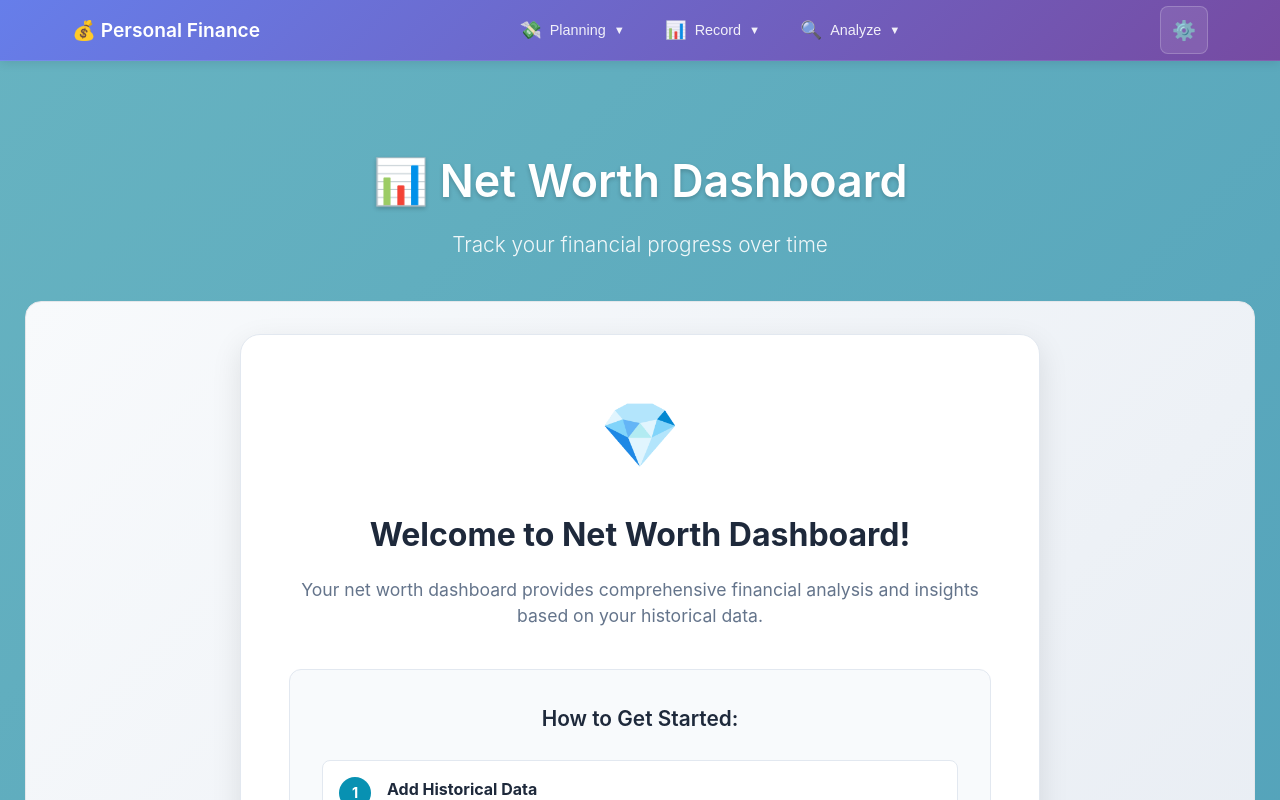
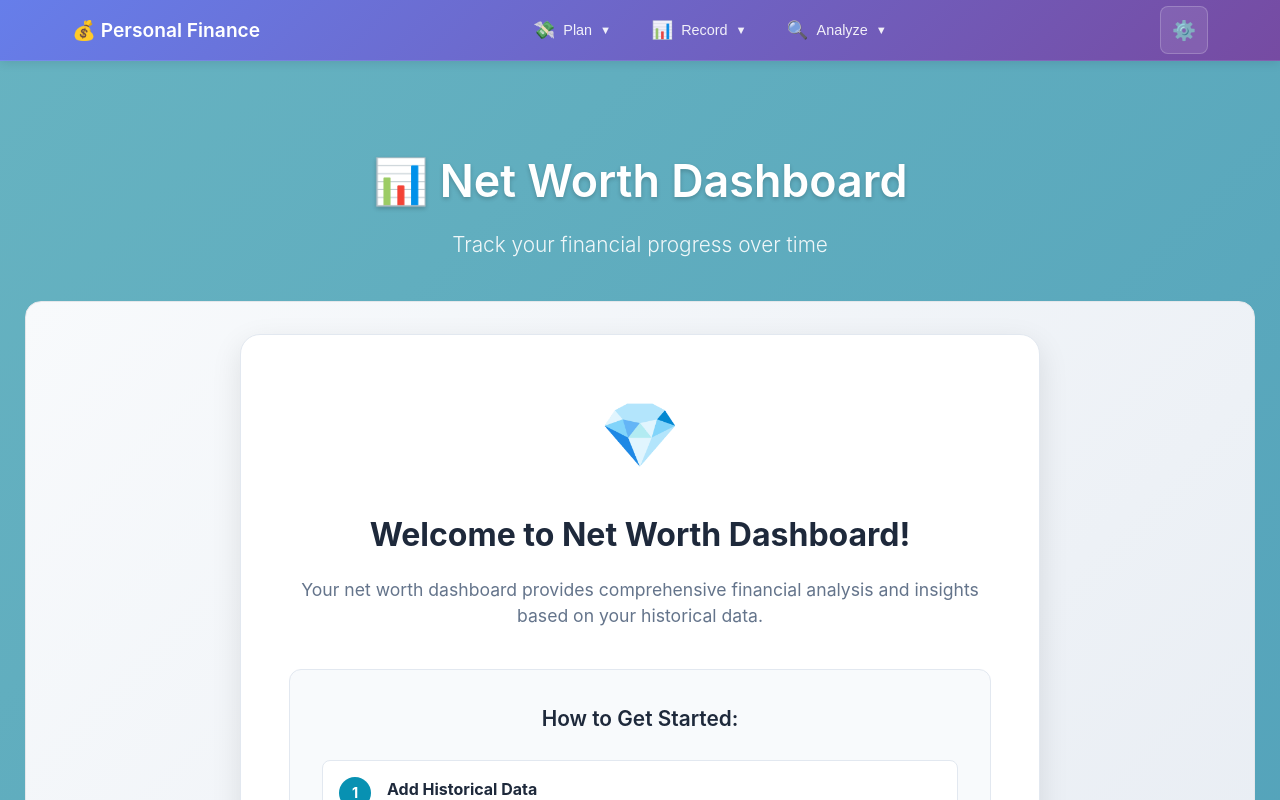
Before and after one commit to smdion/PersonalFinance, a React (Create React App) app: page /networth in a window 1280 px wide. Shown: the top 800 px of the page. Built offline with nearby package versions, Linux system fonts and the light colour scheme.

Commit message:
update nav layout

```diff
--- a/src/components/Navigation.js
+++ b/src/components/Navigation.js
@@ -12,7 +12,7 @@ const Navigation = () => {
 
   const navFolders = [
     {
-      label: 'Planning',
+      label: 'Plan',
       icon: '💸',
       items: [
         { path: '/paycheck', label: 'Paycheck', icon: '💰' },
@@ -35,9 +35,9 @@ const Navigation = () => {
       label: 'Analyze',
       icon: '🔍',
       items: [
+        { path: '/performance', label: 'Performance', icon: '🎯' },
         { path: '/optimize', label: 'Optimize', icon: '⚡' },
-        { path: '/networth', label: 'Net Worth', icon: '💎' },
-        { path: '/performance', label: 'Performance', icon: '🎯' }
+        { path: '/networth', label: 'Net Worth', icon: '💎' }
       ]
     }
   ];
```
